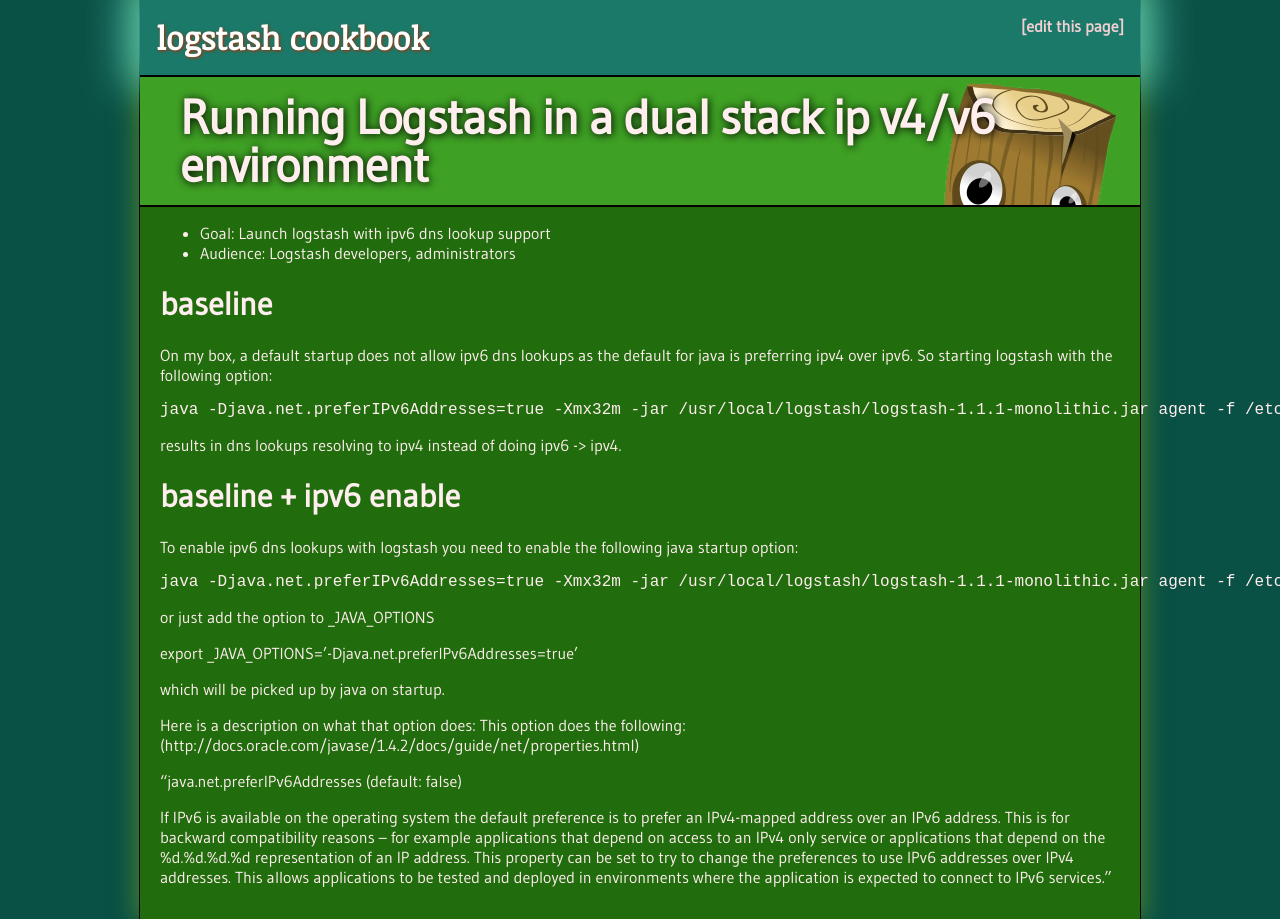
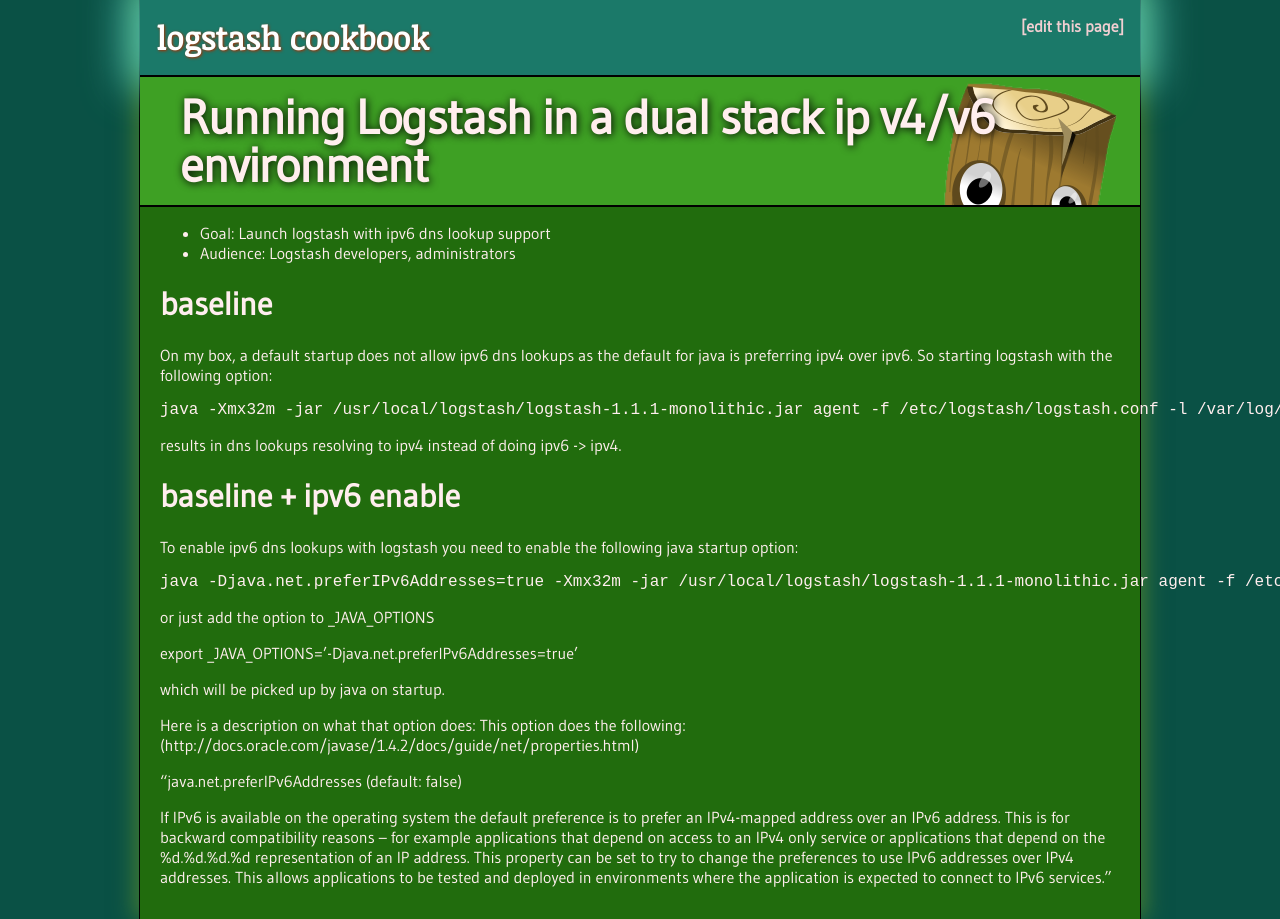
Before and after one commit to logstash/cookbook, a Jekyll site: the page built from recipes/enable-ipv6-dns-lookups/index.md, in a window 1280 px wide. Built offline with Jekyll 4.4.1, drawn with Linux system fonts in a browser that asks for light colours; nearby versions of some CDN libraries; some web fonts are replaced.

Commit message:
fixed command line for default startup

```diff
--- a/recipes/enable-ipv6-dns-lookups/index.md
+++ b/recipes/enable-ipv6-dns-lookups/index.md
@@ -11,7 +11,7 @@
 
 On my box, a default startup does not allow ipv6 dns lookups as the default for java is preferring ipv4 over ipv6. So starting logstash with the following option:
 
-    java -Djava.net.preferIPv6Addresses=true -Xmx32m -jar /usr/local/logstash/logstash-1.1.1-monolithic.jar agent -f /etc/logstash/logstash.conf -l /var/log/logstash/logstash.log
+    java -Xmx32m -jar /usr/local/logstash/logstash-1.1.1-monolithic.jar agent -f /etc/logstash/logstash.conf -l /var/log/logstash/logstash.log
 
 results in dns lookups resolving to ipv4 instead of doing ipv6 -> ipv4.
 
```
